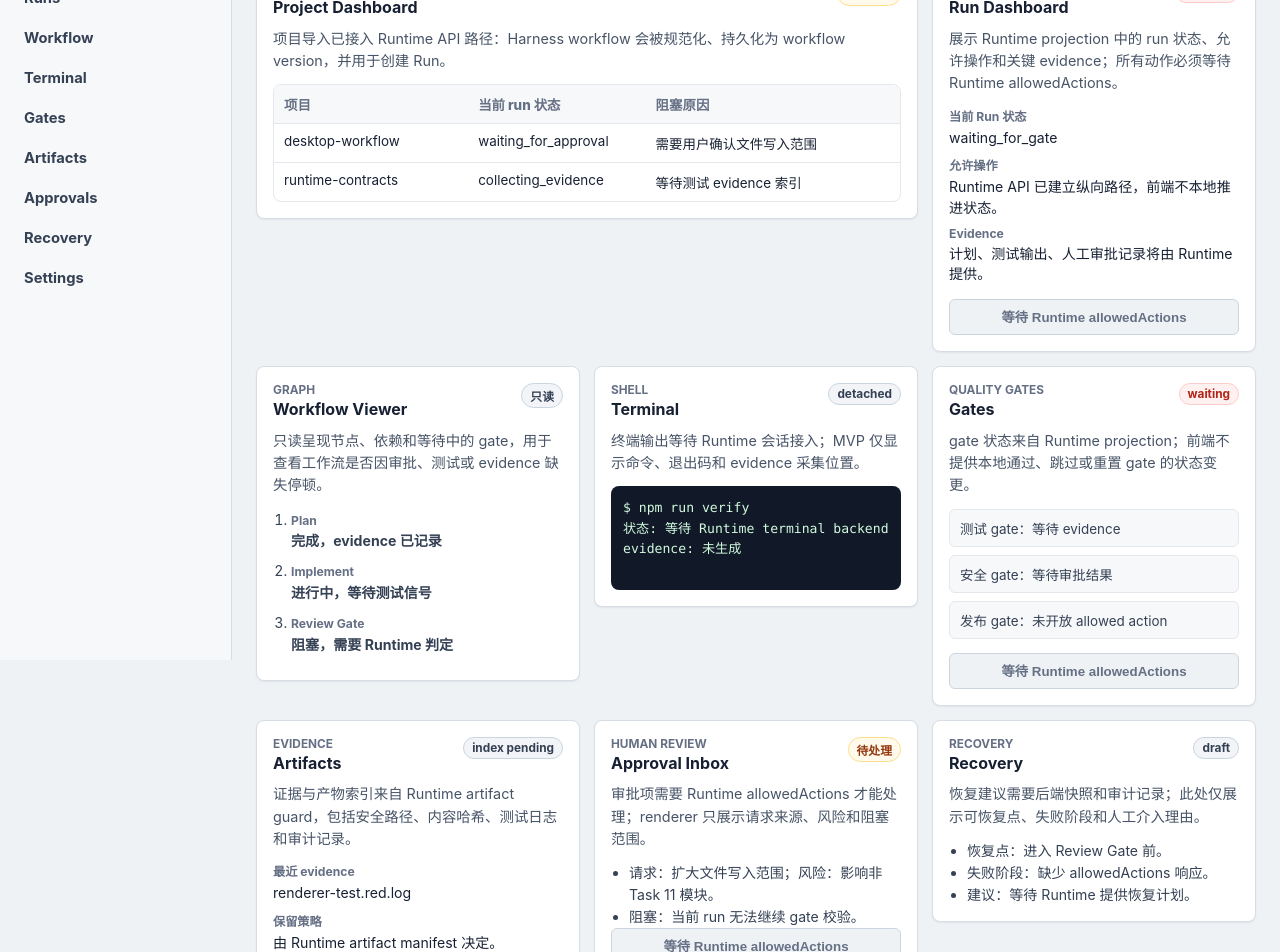
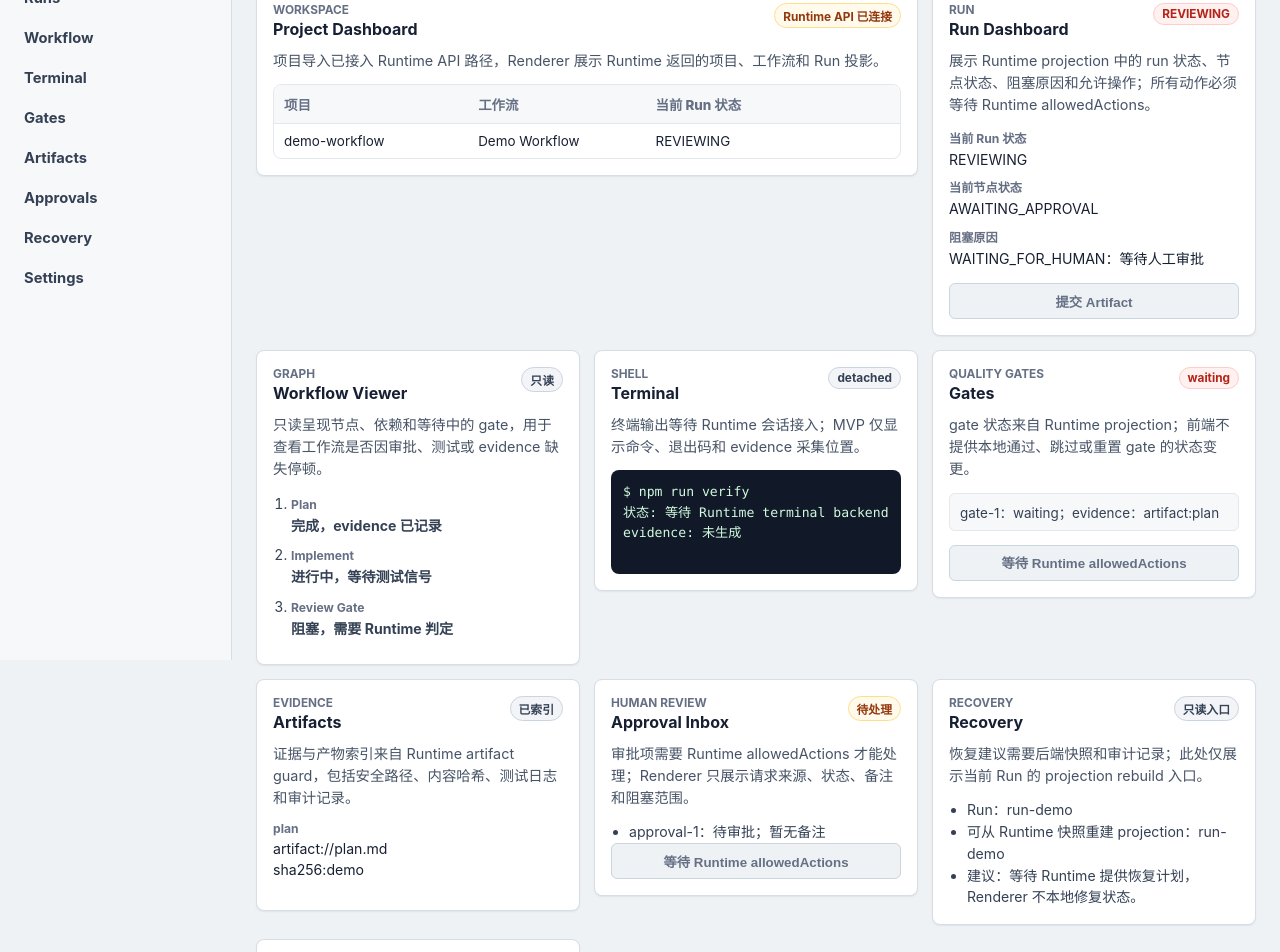
Before and after one commit to pigMan15/ai-desktop, a React (Vite) app in the folder apps/renderer/: page / in a window 1280 px wide. Shown: the part 140-1092 px from the top of the page. Built offline with nearby package versions, Linux system fonts and the light colour scheme.

Commit message:
feat: render runtime-backed workbench state

```diff
--- a/apps/renderer/src/app/App.tsx
+++ b/apps/renderer/src/app/App.tsx
@@ -1,3 +1,5 @@
+import { useEffect, useState } from "react";
+
 import { ApprovalInbox } from "../features/approvals/ApprovalInbox";
 import { ArtifactsPage } from "../features/artifacts/ArtifactsPage";
 import { GatesPage } from "../features/gates/GatesPage";
@@ -8,8 +10,35 @@ import { SettingsPage } from "../features/settings/SettingsPage";
 import { TerminalPage } from "../features/terminal/TerminalPage";
 import { WorkflowViewer } from "../features/workflow/WorkflowViewer";
 import { Navigation } from "./navigation";
+import { loadWorkbenchState, type RuntimeWorkbenchState } from "./runtimeClient";
 
 export function App() {
+  const [state, setState] = useState<RuntimeWorkbenchState | null>(null);
+
+  useEffect(() => {
+    let isMounted = true;
+
+    loadWorkbenchState()
+      .then((workbenchState) => {
+        if (isMounted) {
+          setState(workbenchState);
+        }
+      })
+      .catch(() => {
+        if (isMounted) {
+          setState(null);
+        }
+      });
+
+    return () => {
+      isMounted = false;
+    };
+  }, []);
+
+  const connectionText =
+    state?.connection === "connected" ? "连接状态：已连接" : "连接状态：不可用";
+  const runStatus = state?.projection.status ?? "正在加载";
+
   return (
     <div className="app-shell">
       <Navigation />
@@ -21,18 +50,19 @@ export function App() {
           </div>
           <div className="run-summary" aria-label="当前运行摘要">
             <span>当前 Run 状态</span>
-            <strong>waiting_for_gate</strong>
+            <strong>{runStatus}</strong>
+            <span>{connectionText}</span>
           </div>
         </header>
         <div className="content-grid">
-          <ProjectDashboard />
-          <RunDashboard />
+          <ProjectDashboard state={state} />
+          <RunDashboard state={state} />
           <WorkflowViewer />
           <TerminalPage />
-          <GatesPage />
-          <ArtifactsPage />
-          <ApprovalInbox />
-          <RecoveryPage />
+          <GatesPage state={state} />
+          <ArtifactsPage state={state} />
+          <ApprovalInbox state={state} />
+          <RecoveryPage state={state} />
           <SettingsPage />
         </div>
       </main>
--- /dev/null
+++ b/apps/renderer/src/app/runtimeClient.ts
@@ -0,0 +1,34 @@
+import type { RunProjection } from "@workflow-platform/contracts";
+
+export type RuntimeWorkbenchState = {
+  connection: "connected" | "unavailable";
+  projectName: string;
+  workflowName: string;
+  projection: RunProjection;
+  timeline: Array<{ id: string; type: string; nodeId?: string; createdAt: string }>;
+  artifacts: Array<{ id: string; type: string; uri: string; contentHash: string }>;
+  approvals: Array<{ id: string; status: string; comment?: string }>;
+  gates: Array<{ id: string; status: string; evidence: string[] }>;
+};
+
+export async function loadWorkbenchState(): Promise<RuntimeWorkbenchState> {
+  return {
+    connection: "connected",
+    projectName: "demo-workflow",
+    workflowName: "Demo Workflow",
+    projection: {
+      runId: "run-demo",
+      status: "REVIEWING",
+      currentNodeIds: ["plan"],
+      nodeStates: { plan: "AWAITING_APPROVAL" },
+      allowedActions: [],
+      blockingReasons: [{ code: "WAITING_FOR_HUMAN", message: "等待人工审批", nodeId: "plan" }],
+      revision: "3",
+      updatedAt: "2026-07-28T00:00:00Z",
+    },
+    timeline: [{ id: "event-3", type: "ARTIFACT_SUBMITTED", nodeId: "plan", createdAt: "2026-07-28T00:00:00Z" }],
+    artifacts: [{ id: "artifact-1", type: "plan", uri: "artifact://plan.md", contentHash: "sha256:demo" }],
+    approvals: [{ id: "approval-1", status: "pending" }],
+    gates: [{ id: "gate-1", status: "waiting", evidence: ["artifact:plan"] }],
+  };
+}
--- a/apps/renderer/src/features/approvals/ApprovalInbox.tsx
+++ b/apps/renderer/src/features/approvals/ApprovalInbox.tsx
@@ -1,4 +1,16 @@
-export function ApprovalInbox() {
+import type { RuntimeWorkbenchState } from "../../app/runtimeClient";
+
+type Props = { state: RuntimeWorkbenchState | null };
+
+const approvalStatusText: Record<string, string> = {
+  pending: "待审批",
+  approved: "已批准",
+  rejected: "已拒绝",
+};
+
+export function ApprovalInbox({ state }: Props) {
+  const approvals = state?.approvals ?? [];
+
   return (
     <section id="approvals" className="panel" aria-labelledby="approvals-title">
       <div className="panel-heading">
@@ -6,14 +18,21 @@ export function ApprovalInbox() {
           <p className="section-kicker">Human Review</p>
           <h2 id="approvals-title">Approval Inbox</h2>
         </div>
-        <span className="status-pill status-watch">待处理</span>
+        <span className="status-pill status-watch">
+          {approvals.length > 0 ? "待处理" : "加载中"}
+        </span>
       </div>
       <p className="body-copy">
-        审批项需要 Runtime allowedActions 才能处理；renderer 只展示请求来源、风险和阻塞范围。
+        审批项需要 Runtime allowedActions 才能处理；Renderer 只展示请求来源、状态、备注和阻塞范围。
       </p>
       <ul className="compact-list">
-        <li>请求：扩大文件写入范围；风险：影响非 Task 11 模块。</li>
-        <li>阻塞：当前 run 无法继续 gate 校验。</li>
+        {approvals.map((approval) => (
+          <li key={approval.id}>
+            {approval.id}：{approvalStatusText[approval.status] ?? approval.status}
+            {approval.comment ? `；备注：${approval.comment}` : "；暂无备注"}
+          </li>
+        ))}
+        {approvals.length === 0 ? <li>等待 Runtime 审批队列。</li> : null}
       </ul>
       <button className="quiet-button" disabled>
         等待 Runtime allowedActions
--- a/apps/renderer/src/features/artifacts/ArtifactsPage.tsx
+++ b/apps/renderer/src/features/artifacts/ArtifactsPage.tsx
@@ -1,4 +1,10 @@
-export function ArtifactsPage() {
+import type { RuntimeWorkbenchState } from "../../app/runtimeClient";
+
+type Props = { state: RuntimeWorkbenchState | null };
+
+export function ArtifactsPage({ state }: Props) {
+  const artifacts = state?.artifacts ?? [];
+
   return (
     <section id="artifacts" className="panel" aria-labelledby="artifacts-title">
       <div className="panel-heading">
@@ -6,20 +12,28 @@ export function ArtifactsPage() {
           <p className="section-kicker">Evidence</p>
           <h2 id="artifacts-title">Artifacts</h2>
         </div>
-        <span className="status-pill">index pending</span>
+        <span className="status-pill">{artifacts.length > 0 ? "已索引" : "加载中"}</span>
       </div>
       <p className="body-copy">
         证据与产物索引来自 Runtime artifact guard，包括安全路径、内容哈希、测试日志和审计记录。
       </p>
       <dl className="facts">
-        <div>
-          <dt>最近 evidence</dt>
-          <dd>renderer-test.red.log</dd>
-        </div>
-        <div>
-          <dt>保留策略</dt>
-          <dd>由 Runtime artifact manifest 决定。</dd>
-        </div>
+        {artifacts.map((artifact) => (
+          <div key={artifact.id}>
+            <dt>{artifact.type}</dt>
+            <dd>
+              <span>{artifact.uri}</span>
+              <br />
+              <span>{artifact.contentHash}</span>
+            </dd>
+          </div>
+        ))}
+        {artifacts.length === 0 ? (
+          <div>
+            <dt>产物</dt>
+            <dd>等待 Runtime artifact manifest。</dd>
+          </div>
+        ) : null}
       </dl>
     </section>
   );
--- a/apps/renderer/src/features/gates/GatesPage.tsx
+++ b/apps/renderer/src/features/gates/GatesPage.tsx
@@ -1,4 +1,10 @@
-export function GatesPage() {
+import type { RuntimeWorkbenchState } from "../../app/runtimeClient";
+
+type Props = { state: RuntimeWorkbenchState | null };
+
+export function GatesPage({ state }: Props) {
+  const gates = state?.gates ?? [];
+
   return (
     <section id="gates" className="panel" aria-labelledby="gates-title">
       <div className="panel-heading">
@@ -6,15 +12,18 @@ export function GatesPage() {
           <p className="section-kicker">Quality Gates</p>
           <h2 id="gates-title">Gates</h2>
         </div>
-        <span className="status-pill status-blocked">waiting</span>
+        <span className="status-pill status-blocked">{gates[0]?.status ?? "加载中"}</span>
       </div>
       <p className="body-copy">
         gate 状态来自 Runtime projection；前端不提供本地通过、跳过或重置 gate 的状态变更。
       </p>
       <div className="gate-stack">
-        <span>测试 gate：等待 evidence</span>
-        <span>安全 gate：等待审批结果</span>
-        <span>发布 gate：未开放 allowed action</span>
+        {gates.map((gate) => (
+          <span key={gate.id}>
+            {gate.id}：{gate.status}；evidence：{gate.evidence.join(", ") || "无"}
+          </span>
+        ))}
+        {gates.length === 0 ? <span>等待 Runtime gate 状态。</span> : null}
       </div>
       <button className="quiet-button" disabled>
         等待 Runtime allowedActions
--- a/apps/renderer/src/features/projects/ProjectDashboard.tsx
+++ b/apps/renderer/src/features/projects/ProjectDashboard.tsx
@@ -1,4 +1,11 @@
-export function ProjectDashboard() {
+import type { RuntimeWorkbenchState } from "../../app/runtimeClient";
+
+type Props = { state: RuntimeWorkbenchState | null };
+
+export function ProjectDashboard({ state }: Props) {
+  const connectionText =
+    state?.connection === "connected" ? "Runtime API 已连接" : "Runtime API 不可用";
+
   return (
     <section id="projects" className="panel panel-wide" aria-labelledby="projects-title">
       <div className="panel-heading">
@@ -6,26 +13,21 @@ export function ProjectDashboard() {
           <p className="section-kicker">Workspace</p>
           <h2 id="projects-title">Project Dashboard</h2>
         </div>
-        <span className="status-pill status-watch">2 个阻塞</span>
+        <span className="status-pill status-watch">{connectionText}</span>
       </div>
       <p className="body-copy">
-        项目导入已接入 Runtime API 路径：Harness workflow 会被规范化、持久化为 workflow version，并用于创建 Run。
+        项目导入已接入 Runtime API 路径，Renderer 展示 Runtime 返回的项目、工作流和 Run 投影。
       </p>
       <div className="table-like" role="table" aria-label="项目状态">
         <div role="row" className="table-row table-head">
           <span role="columnheader">项目</span>
-          <span role="columnheader">当前 run 状态</span>
-          <span role="columnheader">阻塞原因</span>
+          <span role="columnheader">工作流</span>
+          <span role="columnheader">当前 Run 状态</span>
         </div>
         <div role="row" className="table-row">
-          <span role="cell">desktop-workflow</span>
-          <span role="cell">waiting_for_approval</span>
-          <span role="cell">需要用户确认文件写入范围</span>
-        </div>
-        <div role="row" className="table-row">
-          <span role="cell">runtime-contracts</span>
-          <span role="cell">collecting_evidence</span>
-          <span role="cell">等待测试 evidence 索引</span>
+          <span role="cell">{state?.projectName ?? "加载中"}</span>
+          <span role="cell">{state?.workflowName ?? "加载中"}</span>
+          <span role="cell">{state?.projection.status ?? "加载中"}</span>
         </div>
       </div>
     </section>
--- a/apps/renderer/src/features/recovery/RecoveryPage.tsx
+++ b/apps/renderer/src/features/recovery/RecoveryPage.tsx
@@ -1,4 +1,10 @@
-export function RecoveryPage() {
+import type { RuntimeWorkbenchState } from "../../app/runtimeClient";
+
+type Props = { state: RuntimeWorkbenchState | null };
+
+export function RecoveryPage({ state }: Props) {
+  const runId = state?.projection.runId ?? "加载中";
+
   return (
     <section id="recovery" className="panel" aria-labelledby="recovery-title">
       <div className="panel-heading">
@@ -6,15 +12,15 @@ export function RecoveryPage() {
           <p className="section-kicker">Recovery</p>
           <h2 id="recovery-title">Recovery</h2>
         </div>
-        <span className="status-pill">draft</span>
+        <span className="status-pill">只读入口</span>
       </div>
       <p className="body-copy">
-        恢复建议需要后端快照和审计记录；此处仅展示可恢复点、失败阶段和人工介入理由。
+        恢复建议需要后端快照和审计记录；此处仅展示当前 Run 的 projection rebuild 入口。
       </p>
       <ul className="compact-list">
-        <li>恢复点：进入 Review Gate 前。</li>
-        <li>失败阶段：缺少 allowedActions 响应。</li>
-        <li>建议：等待 Runtime 提供恢复计划。</li>
+        <li>Run：{runId}</li>
+        <li>可从 Runtime 快照重建 projection：{runId}</li>
+        <li>建议：等待 Runtime 提供恢复计划，Renderer 不本地修复状态。</li>
       </ul>
     </section>
   );
--- a/apps/renderer/src/features/runs/RunDashboard.tsx
+++ b/apps/renderer/src/features/runs/RunDashboard.tsx
@@ -1,4 +1,15 @@
-export function RunDashboard() {
+import type { RuntimeWorkbenchState } from "../../app/runtimeClient";
+
+type Props = { state: RuntimeWorkbenchState | null };
+
+export function RunDashboard({ state }: Props) {
+  const projection = state?.projection;
+  const nodeId = projection?.currentNodeIds[0];
+  const nodeState = nodeId ? projection.nodeStates[nodeId] : undefined;
+  const blockingReason = projection?.blockingReasons[0];
+  const canSubmitArtifact =
+    projection?.allowedActions.some((action) => action.label === "提交 Artifact") ?? false;
+
   return (
     <section id="runs" className="panel" aria-labelledby="runs-title">
       <div className="panel-heading">
@@ -6,27 +17,31 @@ export function RunDashboard() {
           <p className="section-kicker">Run</p>
           <h2 id="runs-title">Run Dashboard</h2>
         </div>
-        <span className="status-pill status-blocked">blocked</span>
+        <span className="status-pill status-blocked">{projection?.status ?? "加载中"}</span>
       </div>
       <p className="body-copy">
-        展示 Runtime projection 中的 run 状态、允许操作和关键 evidence；所有动作必须等待 Runtime allowedActions。
+        展示 Runtime projection 中的 run 状态、节点状态、阻塞原因和允许操作；所有动作必须等待 Runtime allowedActions。
       </p>
       <dl className="facts">
         <div>
           <dt>当前 Run 状态</dt>
-          <dd>waiting_for_gate</dd>
+          <dd>{projection?.status ?? "加载中"}</dd>
         </div>
         <div>
-          <dt>允许操作</dt>
-          <dd>Runtime API 已建立纵向路径，前端不本地推进状态。</dd>
+          <dt>当前节点状态</dt>
+          <dd>{nodeState ?? "加载中"}</dd>
         </div>
         <div>
-          <dt>Evidence</dt>
-          <dd>计划、测试输出、人工审批记录将由 Runtime 提供。</dd>
+          <dt>阻塞原因</dt>
+          <dd>
+            {blockingReason
+              ? `${blockingReason.code}：${blockingReason.message}`
+              : "暂无阻塞原因"}
+          </dd>
         </div>
       </dl>
-      <button className="quiet-button" disabled>
-        等待 Runtime allowedActions
+      <button className="quiet-button" disabled={!canSubmitArtifact}>
+        提交 Artifact
       </button>
     </section>
   );
```
Also changed, not shown: 1 other file (tests, documents, lock files or other folders).
